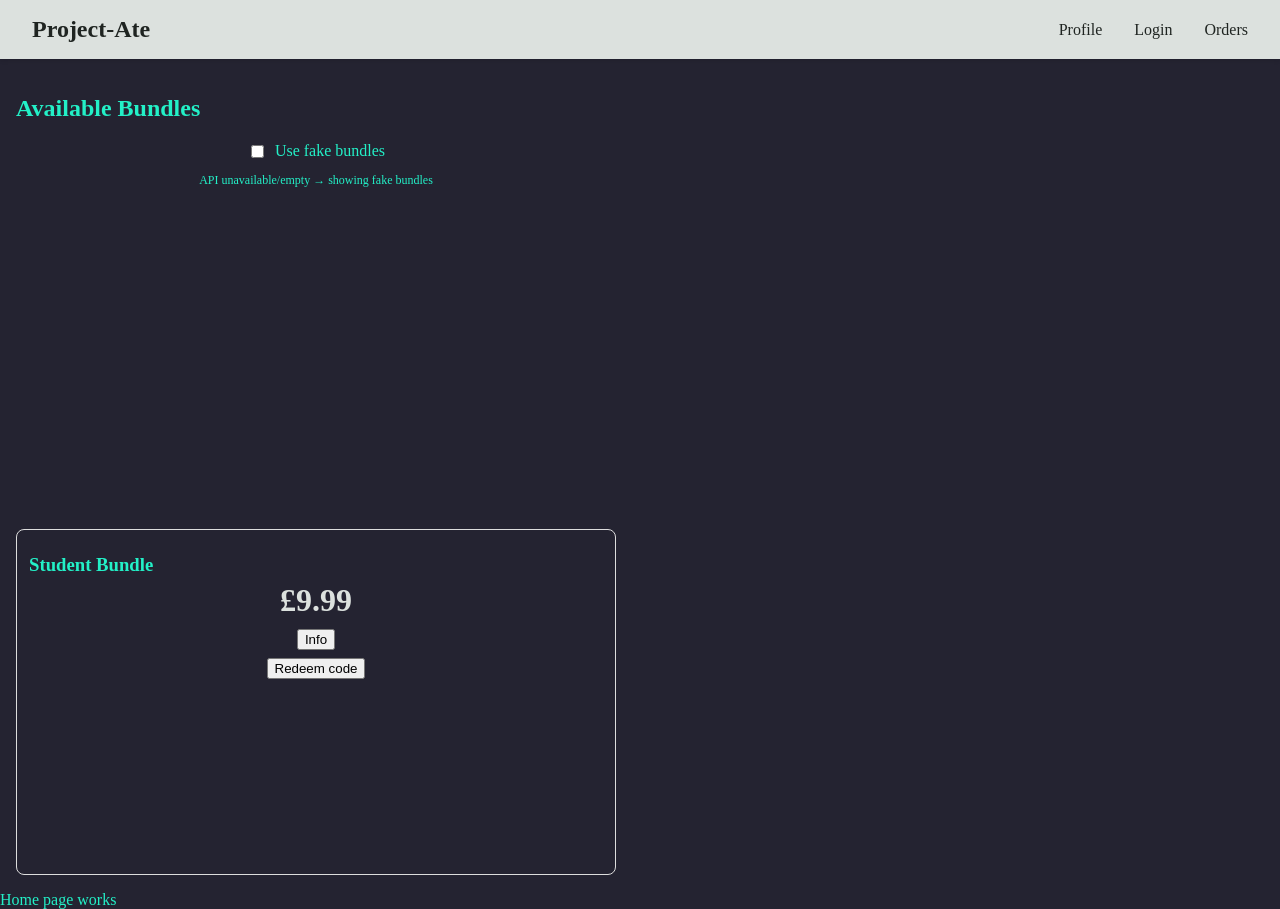
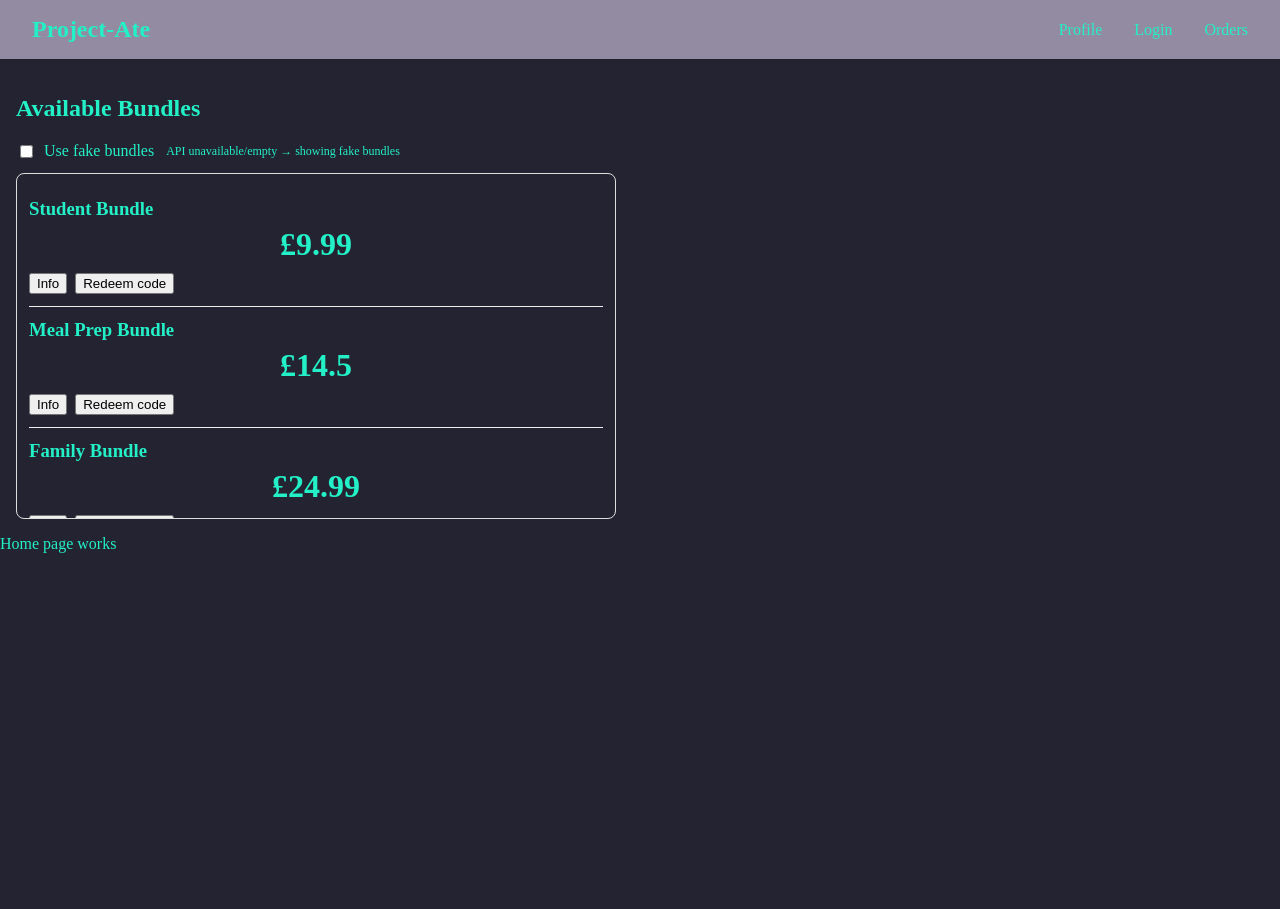
Before and after one commit to Project-Ate-COM2020/Project-Ate, a React (Vite) app in the folder frontend/: page /user in a window 1280 px wide. After the commit the page ends 800 px from the top, so only its background shows below. Built offline with nearby package versions, Linux system fonts and the light colour scheme; no server answers.

Commit message:
ading extra root CSS - created some variables

```diff
--- a/frontend/src/reusableComponents/navBar.css
+++ b/frontend/src/reusableComponents/navBar.css
@@ -3,7 +3,7 @@ nav {
   justify-content: space-between;
   align-items: center;
   padding: 1rem 2rem;
-  background-color: #dce1deff;
+  background-color: var(--accent2);
   box-shadow: 0 2px 4px rgba(0, 0, 0, 0.1);
 }
 
@@ -11,13 +11,14 @@ nav > a {
   font-size: 1.5rem;
   font-weight: bold;
   text-decoration: none;
-  color: #1f2421ff;
+  color: var(--accent1);
 }
 
-nav > a:hover {
-  color: #216869ff;
+nav a:hover {
+  color: var(--accent4);
 }
 
+/* the buttons normally */
 nav ul {
   display: flex;
   list-style: none;
@@ -28,11 +29,11 @@ nav ul {
 
 nav li a {
   text-decoration: none;
-  color: #1f2421ff;
+  color: var(--accent1);
   font-weight: 500;
   transition: color 0.3s ease;
 }
 
 nav li a:hover {
-  color: #216869ff;
+  color: var(--accent4);
 }
--- a/frontend/src/reusableComponents/pageNotFound.css
+++ b/frontend/src/reusableComponents/pageNotFound.css
@@ -1,15 +1,7 @@
-div {
-    display: flex;
-    flex-direction: column;
-    height: 100vh;
-
-}
-
 p {
     justify-content: center;
     align-items: center;
     text-align: center;
     font-size: 2rem;
-    color: #dce1deff;
     font-weight: bold;
 }
--- a/frontend/src/reusableComponents/root.css
+++ b/frontend/src/reusableComponents/root.css
@@ -46,11 +46,20 @@ $gradient-radial: radial-gradient(#242331ff, #23f0c7ff, #938ba1ff, #e4572eff, #f
 
 */
 
+
+
+:root {
+    --main: #242331ff;
+    --accent: #23f0c7ff;
+    --accent2: #938ba1ff;
+    --accent3: #e4572eff;
+    --accent4: #ffc914ff;
+}
+
 /* This is background colours for every page - ensures consistency */
 html, body {
-    min-height: 100vh;
-    background: #242331ff;
-    color: #23f0c7ff;
+    background: var(--main);
+    color: var(--accent); /* normal text colour - will need to be specifically applied to divs*/
     margin: 0;
     padding: 0;
 }
```
